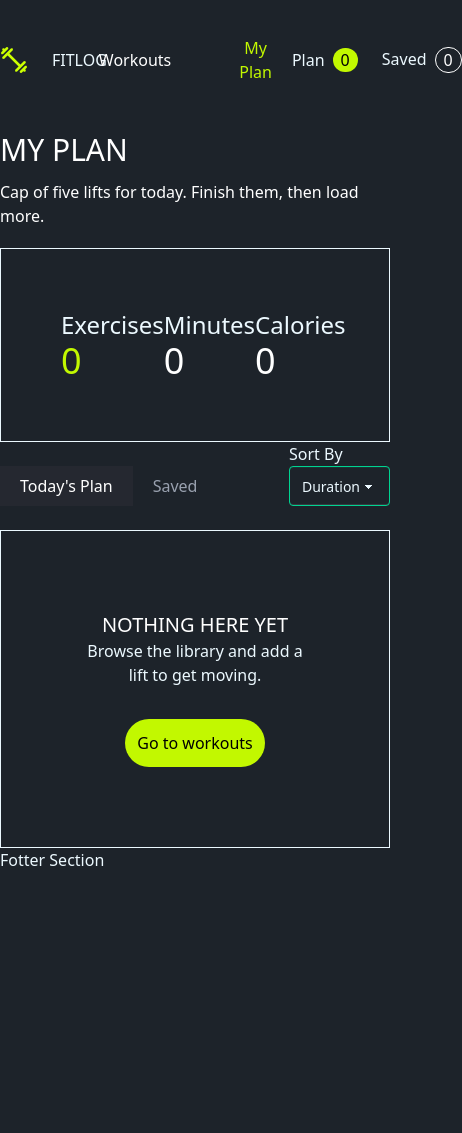
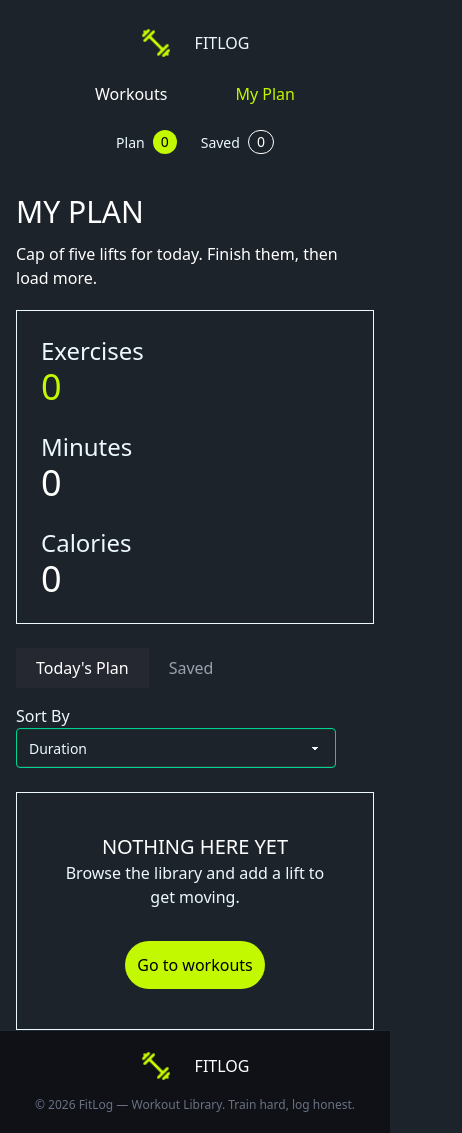
Before and after one commit to sojib402/assignment6-nextjs, a Next.js app: page /listedFits in a window 390 px wide. Shown: the whole page, 462 px wide, since content can reach past the window. Before the commit the page ends 872 px from the top, so only its background shows below. Built offline with nearby package versions, Linux system fonts and the light colour scheme.

Commit message:
final version and modify and responsive

```diff
--- a/app/components/FitDetails/PlanButton.tsx
+++ b/app/components/FitDetails/PlanButton.tsx
@@ -5,7 +5,10 @@ import React, { useContext } from 'react';
 import { toast } from 'react-toastify';
 
 const PlanButton = ({fit}:{fit:IFit}) => {
-    const {addPlans,setAddPlans}=useContext(FitsContext)
+    const {addPlans,setAddPlans}:{
+        addPlans:IFit[];
+        setAddPlans:React.Dispatch<React.SetStateAction<IFit[]>>
+    }=useContext(FitsContext)
     const handlePlan=()=>{
         const duplicate=addPlans.some((item)=>item.id===fit.id)
         if(duplicate){
@@ -17,7 +20,7 @@ const PlanButton = ({fit}:{fit:IFit}) => {
     }
     return (
         <div>
-            <button onClick={()=>handlePlan()} className='bg-[#CCFF00] px-3 py-2 rounded-2xl text-black'>
+            <button onClick={()=>handlePlan()} className='bg-[#CCFF00] px-3 py-2 rounded-2xl text-black text-sm sm:text-base whitespace-nowrap'>
                            🗓️ Add to today's plan
           </button>
         </div>
--- a/app/components/FitDetails/SaveButton.tsx
+++ b/app/components/FitDetails/SaveButton.tsx
@@ -5,7 +5,10 @@ import React, { useContext } from 'react';
 import { toast } from 'react-toastify';
 
 const SaveButton = ({fit}:{fit:IFit}) => {
-    const {addSave,setAddSave}=useContext(FitsContext)
+    const {addSave,setAddSave}:{
+        addSave:IFit[];
+        setAddSave:React.Dispatch<React.SetStateAction<IFit[]>>;
+    }=useContext(FitsContext)
 
     const handleSave=()=>{
         const duplicate=addSave.some((item)=>item.id===fit.id)
@@ -18,7 +21,7 @@ const SaveButton = ({fit}:{fit:IFit}) => {
     }
     return (
         <div>
-            <button onClick={()=>handleSave()} className='px-3 py-2 text-white border border-white rounded-2xl'>
+            <button onClick={()=>handleSave()} className='px-3 py-2 text-white border border-white rounded-2xl text-sm sm:text-base whitespace-nowrap'>
                             ♧ Save for later
                         </button>
         </div>
--- /dev/null
+++ b/app/components/shared/Footer.tsx
@@ -0,0 +1,21 @@
+import React from 'react';
+import Logo from '../../assets/logo.png';
+import Image from 'next/image';
+
+const Footer = () => {
+    return (
+        <div className='container mx-auto flex flex-col sm:flex-row justify-between items-center bg-[#0F1117] border-t border-gray-800 px-6 py-5 gap-4 sm:gap-0'>
+            <div className='flex justify-between items-center gap-6'>
+                <Image src={Logo} alt='image-logo' height={30} width={30} />
+                <h2 className='text-white'>FITLOG</h2>
+            </div>
+            <div>
+                <p className='text-gray-500 text-xs text-center sm:text-left'>
+                    © 2026 FitLog — Workout Library. Train hard, log honest.
+                </p>
+            </div>
+        </div>
+    );
+};
+
+export default Footer;
--- a/app/components/shared/Navbar.tsx
+++ b/app/components/shared/Navbar.tsx
@@ -11,18 +11,19 @@ const Navbar = () => {
     const pathname = usePathname();
     return (
 
-        <div className='flex justify-between container mx-auto py-7'>
+        <div className='flex flex-col sm:flex-row justify-between items-center container mx-auto py-7 px-4 sm:px-6 lg:px-0 gap-4 sm:gap-0'>
 
             <div className='flex justify-between items-center gap-6'>
                 <Image src={Logo} alt='image-logo' height={30} width={30} />
                 <h2>FITLOG</h2>
             </div>
+
             <div className='flex justify-between items-center gap-7'>
                 <Link href={'/'}>
-            <button className={`px-5 py-2 rounded-4xl ${pathname==='/'?'text-[#C2F800]':'text-white'}`}>Workouts</button>
+                    <button className={`px-5 py-2 rounded-4xl ${pathname === '/' ? 'text-[#C2F800]' : 'text-white'}`}>Workouts</button>
                 </Link>
                 <Link href={'/listedFits'}>
-            <button className={`px-5 py-2 rounded-4xl ${pathname==='/listedFits'?'text-[#C2F800]':'text-white'}`}>
+                    <button className={`px-5 py-2 rounded-4xl ${pathname === '/listedFits' ? 'text-[#C2F800]' : 'text-white'}`}>
                         My Plan
                     </button>
                 </Link>
@@ -30,9 +31,9 @@ const Navbar = () => {
 
             <div className='flex justify-between items-center gap-6'>
 
-                  <ButtonPlan/>
+                <ButtonPlan />
 
-                   <ButtonSave/>
+                <ButtonSave />
             </div>
         </div>
     );
--- a/app/layout.tsx
+++ b/app/layout.tsx
@@ -4,6 +4,7 @@ import "./globals.css";
 import Navbar from "./components/shared/Navbar";
 import FitsProvider from "./context/FitsContext";
 import { ToastContainer } from "react-toastify";
+import Footer from "./components/shared/Footer";
 const geistSans = Geist({
   variable: "--font-geist-sans",
   subsets: ["latin"],
@@ -32,7 +33,7 @@ export default function RootLayout({ children }: LayoutProps<"/">) {
         <Navbar/>
         {children}
         <ToastContainer/>
-        <h2>Fotter Section</h2>
+        <Footer/>
         </FitsProvider>
         </body>
 
--- a/app/listedFits/page.tsx
+++ b/app/listedFits/page.tsx
@@ -5,8 +5,16 @@ import React, { useContext, useState } from 'react';
 import Image from 'next/image';
 import Link from 'next/link';
 import { toast } from 'react-toastify';
+import { IFit } from '../types/books.type';
 const ListedFits = () => {
-    const { addPlans, setAddPlans, addSave, setAddSave } = useContext(FitsContext);
+
+    const context:{
+        addPlans:IFit[];
+        setAddPlans:React.Dispatch<React.SetStateAction<IFit[]>>
+        addSave:IFit[];
+        setAddSave:React.Dispatch<React.SetStateAction<IFit[]>>
+    }=useContext(FitsContext);
+    const { addPlans, setAddPlans, addSave, setAddSave } = context;
     const [sortBy, setSortBy] = useState<"duration" | "calories" | "rating">("duration");
     const [showSave, setShowSave] = useState(false);
     // const [done, setDone] = useState(false);
@@ -14,8 +22,8 @@ const ListedFits = () => {
     const fits = showSave ? addSave : addPlans;
     const totalDuration = fits.reduce((total, fit) => total + fit.duration, 0)
     const totalCalories = fits.reduce((total, fit) => total + fit.caloriesBurned, 0)
-    const sortFits = (fits) => {
-        console.log("Sorting by:", sortBy);
+    const sortFits = (fits:IFit[]) => {
+
         const sortedFits = [...fits]
         if (sortBy === 'duration') {
             sortedFits.sort((a, b) => b.duration - a.duration)
@@ -31,8 +39,8 @@ const ListedFits = () => {
     }
 
     const sortedFits = sortFits(fits)
-    // console.log(addPlans, addSave, 'from listed fit');
-    const handleDelete = (id) => {
+
+    const handleDelete = (id:string|number) => {
         if (showSave) {
             setAddSave(addSave.filter((fit) => String(fit.id) !== String(id)))
         }
@@ -42,7 +50,7 @@ const ListedFits = () => {
     }
 
     return (
-        <div className="container mx-auto">
+        <div className="container mx-auto px-4 sm:px-6 lg:px-0">
             <div>
                 <h1 className="text-3xl text-white my-3">MY PLAN</h1>
 
@@ -51,7 +59,7 @@ const ListedFits = () => {
                 </p>
             </div>
 
-            <div className='flex justify-between border border-gray p-15'>
+            <div className='grid grid-cols-1 sm:grid-cols-3 justify-between border border-gray p-6 sm:p-15 gap-6 sm:gap-0'>
                 <div>
                     <h2 className='text-2xl'>Exercises</h2>
                     <span className="text-[#C2F800] text-4xl">
@@ -72,7 +80,7 @@ const ListedFits = () => {
                 </div>
             </div>
 
-            <div className='flex justify-between'>
+            <div className='flex flex-col sm:flex-row justify-between gap-4 sm:gap-0'>
                 <div className="flex mt-6">
                     <button
                         onClick={() => setShowSave(false)}
@@ -107,7 +115,7 @@ const ListedFits = () => {
 
                 {
                     sortedFits.length === 0 ? (
-                        <div className='text-center border border-gray p-20'>
+                        <div className='text-center border border-gray p-10 sm:p-20'>
                             <h2 className='text-4xl text-xl text-white mx-5'>NOTHING HERE YET</h2>
                             <p className='mb-8'>Browse the library and add a lift to get moving.</p>
                             <button className='bg-[#C2F800] px-3 py-3 rounded-full text-black'>Go to workouts</button>
@@ -116,18 +124,18 @@ const ListedFits = () => {
                         sortedFits.map((fit) => (
                             <div
                                 key={fit.id}
-                                className="bg-[#15171D] border border-gray-800 rounded-xl p-4 flex items-center justify-between"
+                                className="bg-[#15171D] border border-gray-800 rounded-xl p-4 flex flex-col sm:flex-row items-start sm:items-center justify-between gap-4"
                             >
-                                <div className="flex items-center gap-4">
+                                <div className="flex items-center gap-4 min-w-0">
                                     <Image
                                         src={fit.image}
                                         alt={fit.name}
                                         width={96}
                                         height={64}
-                                        className="w-24 h-16 object-cover rounded-lg"
+                                        className="w-24 h-16 object-cover rounded-lg shrink-0"
                                     />
 
-                                    <div>
+                                    <div className="min-w-0">
                                         <h2 className="text-white font-bold">
                                             {fit.name}
                                         </h2>
@@ -136,7 +144,7 @@ const ListedFits = () => {
                                             {fit.equipment}
                                         </p>
 
-                                        <div className="flex gap-3 text-gray-400 text-sm mt-2">
+                                        <div className="flex flex-wrap gap-3 text-gray-400 text-sm mt-2">
                                             <span>{fit.duration} min</span>
                                             <span>{fit.caloriesBurned} kcal</span>
                                             <span>☆ {fit.rating}</span>
@@ -144,7 +152,7 @@ const ListedFits = () => {
                                     </div>
                                 </div>
 
-                                <div className="flex gap-3">
+                                <div className="flex flex-wrap gap-3">
                                     <Link href={`/Fits/${fit.id}`}>
                                         <button className="border border-gray-600 text-white px-4 py-2 rounded-lg">
                                             View Details
--- a/app/navbar-component/ButtonPlan.tsx
+++ b/app/navbar-component/ButtonPlan.tsx
@@ -3,14 +3,14 @@ import React, { useContext } from 'react';
 import { FitsContext } from '../context/FitsContext';
 import Link from 'next/link';
 const ButtonPlan = () => {
-    const { addPlans} = useContext(FitsContext)
+    const { addPlans }: { addPlans: Array<{ id: string | number }> } = useContext(FitsContext);
     return (
         <div className='flex gap-2'>
             <Link href='/listedFits'>
-            <button>Plan</button>
+                <button className='text-sm sm:text-base'>Plan</button>
             </Link>
 
-            <button className='bg-[#C2F800] rounded-full px-2 text-black'>{addPlans.length}</button>
+            <button className='bg-[#C2F800] rounded-full px-2 text-black text-sm sm:text-base'>{addPlans.length}</button>
         </div>
     );
 };
--- a/app/navbar-component/ButtonSave.tsx
+++ b/app/navbar-component/ButtonSave.tsx
@@ -3,14 +3,14 @@ import React, { useContext } from 'react';
 import { FitsContext } from '../context/FitsContext';
 import Link from 'next/link';
 const ButtonSave = () => {
-    const { addSave } = useContext(FitsContext)
+    const { addSave }:{addSave:Array<{id:string|number}>} = useContext(FitsContext)
     return (
         <div className='flex gap-2'>
             <Link href='/listedFits'>
-            <button>Saved</button>
+            <button className='text-sm sm:text-base'>Saved</button>
             </Link>
 
-            <button className='text-white border border-white rounded-full px-2 text-black'>{addSave.length}</button>
+            <button className='text-white border border-white rounded-full px-2 text-black text-sm sm:text-base'>{addSave.length}</button>
         </div>
     );
 };
```
Also changed, not shown: app/Fits/[id]/page.tsx (+8 -12 lines), app/Fits/page.tsx (+3 -4 lines), app/components/homepage/Banner.tsx (+5 -5 lines), app/components/shared/FitCard.tsx (+7 -8 lines). Lines whose indentation alone changed are shown as unchanged.
